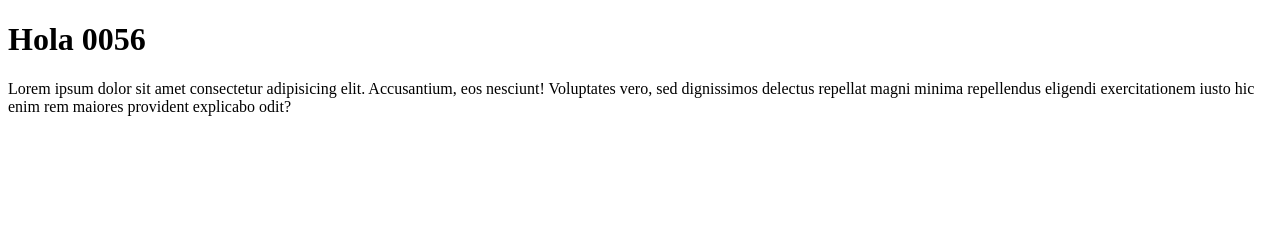
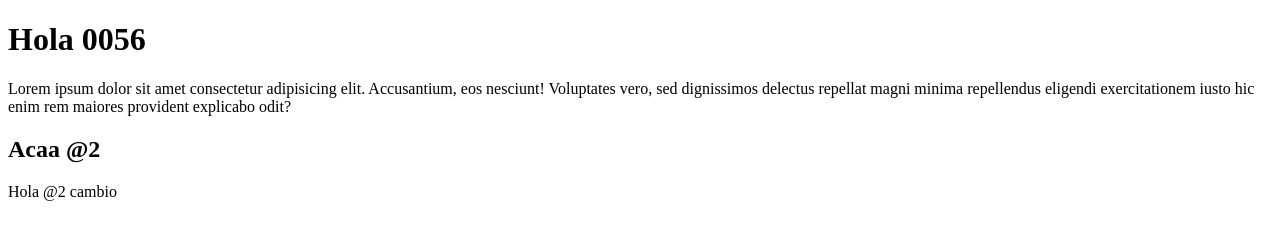
Before and after one commit to diegoperezm/c_git056, a plain HTML site: page index.html in a window 1280 px wide. Drawn offline with Linux system fonts and the light colour scheme.

Commit message:
cambio 2do

```diff
--- a/index.html
+++ b/index.html
@@ -9,5 +9,10 @@
 <body>
    <h1>Hola 0056</h1>
    <p>Lorem ipsum dolor sit amet consectetur adipisicing elit. Accusantium, eos nesciunt! Voluptates vero, sed dignissimos delectus repellat magni minima repellendus eligendi exercitationem iusto hic enim rem maiores provident explicabo odit?</p>
+
+   <h2>Acaa @2</h2>
+
+    <p>Hola @2 cambio</p>
+
 </body>
 </html>
```
